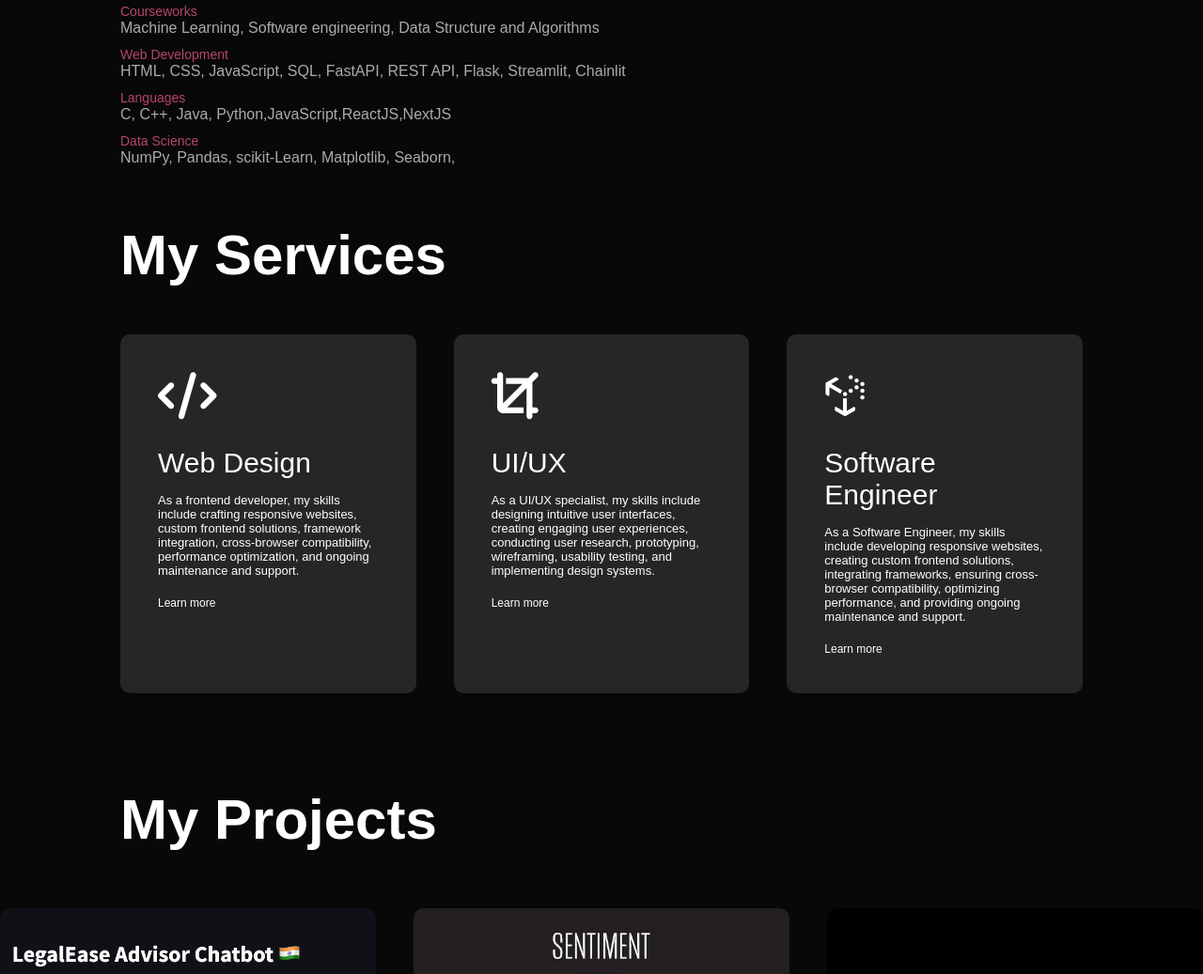
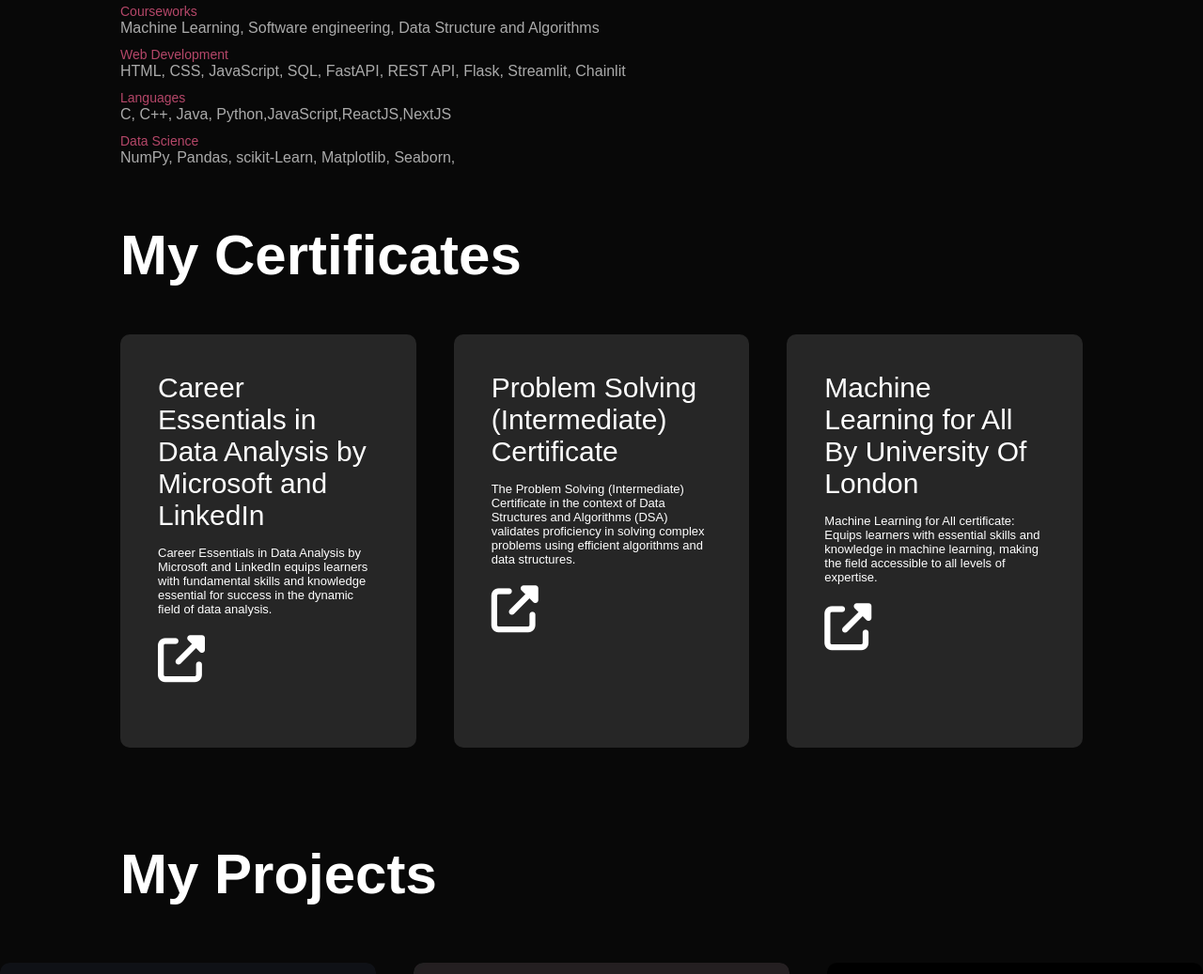
Before and after one commit to kaushik-anand/portfolio, a plain HTML site: page index.html in a window 1280 px wide. Shown: the part 1557-2594 px from the top of the page at 94% size. Drawn offline with Linux system fonts and the light colour scheme.

Commit message:
Update index.html

```diff
--- a/index.html
+++ b/index.html
@@ -77,26 +77,27 @@
 <!-- ---------services---------- -->
 <div id="services">
     <div class="container">
-        <h1 class="sub-title">My Services</h1>
+        <h1 class="sub-title">My Certificates</h1>
         <div class="services-list">
             <div>
-                <i class="fa-solid fa-code"></i>
-                <h2>Web Design</h2>
-                <p>As a frontend developer, my skills include crafting responsive websites, custom frontend solutions, framework integration, cross-browser compatibility, performance optimization, and ongoing maintenance and support.
+                <!-- <i class="fa-solid fa-code"></i> -->
+                <h2>Career Essentials in Data Analysis by Microsoft and LinkedIn</h2>
+                <p>Career Essentials in Data Analysis by Microsoft and LinkedIn equips learners with fundamental skills and knowledge essential for success in the dynamic field of data analysis.
                 </p>
-                <a href="#">Learn more</a>
+                <a href="https://www.linkedin.com/learning/certificates/1b26d984e8c0f001c5fda04e17acee457893c61eb875370d10438dbb1f73ed96"><i class="fa-solid fa-up-right-from-square"></i></i></i></a>
             </div>
             <div>
-                <i class="fa-solid fa-crop"></i>
-                <h2>UI/UX</h2>
-                <p>As a UI/UX specialist, my skills include designing intuitive user interfaces, creating engaging user experiences, conducting user research, prototyping, wireframing, usability testing, and implementing design systems.</p>
-                <a href="#">Learn more</a>
+                <!-- <i class="fa-solid fa-crop"></i> -->
+                <h2>Problem Solving (Intermediate) Certificate</h2>
+                <p>The Problem Solving (Intermediate) Certificate in the context of Data Structures and Algorithms (DSA) validates proficiency in solving complex problems using efficient algorithms and data structures.
+                </p>
+                <a href="https://www.hackerrank.com/certificates/3ec64d558dc4"><i class="fa-solid fa-up-right-from-square"></i></i></i></a>
             </div>
             <div>
-                <i class="fa-brands fa-uncharted"></i>
-                <h2>Software Engineer</h2>
-                <p>As a Software Engineer, my skills include developing responsive websites, creating custom frontend solutions, integrating frameworks, ensuring cross-browser compatibility, optimizing performance, and providing ongoing maintenance and support.</p>
-                <a href="#">Learn more</a>
+                <!-- <i class="fa-brands fa-uncharted"></i> -->
+                <h2>Machine Learning for All By University Of London</h2>
+                <p>Machine Learning for All certificate: Equips learners with essential skills and knowledge in machine learning, making the field accessible to all levels of expertise.</p>
+                <a href="https://coursera.org/share/4497f79029dd78075b78c48c68e1c1e9"><i class="fa-solid fa-up-right-from-square"></i></i></i></a>
             </div>
 
         </div>
```
